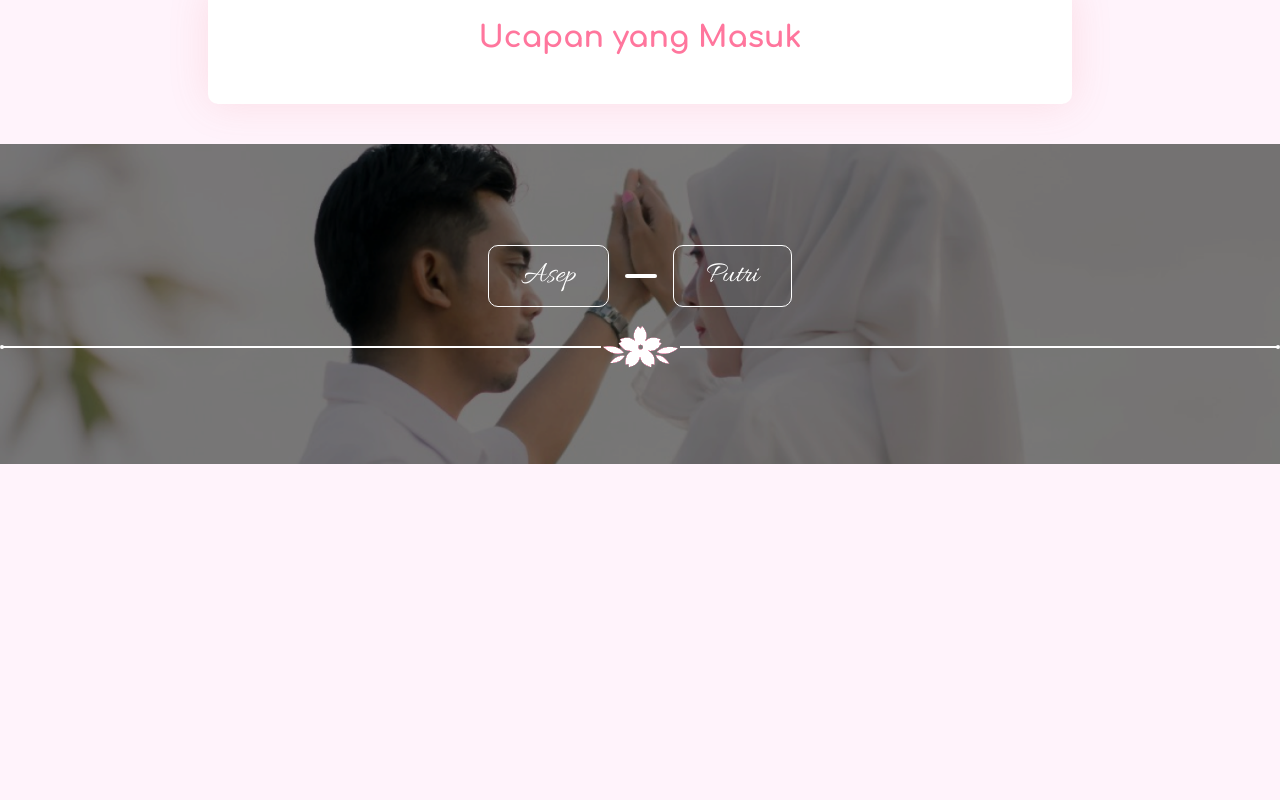
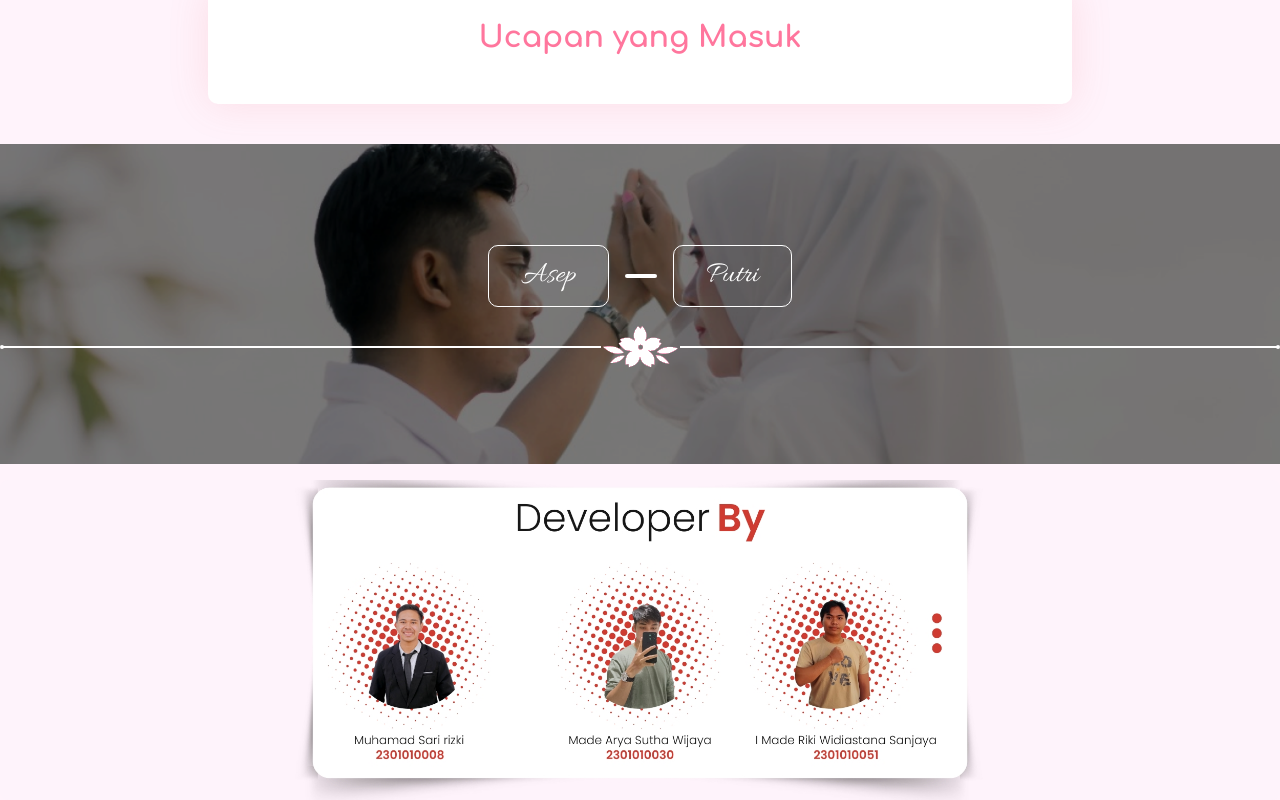
Before and after one commit to RikiSanjayaa/wedding-inv-web, a Next.js app: page / in a window 1280 px wide. Shown: the part 7742-8542 px from the top of the page. Before the commit the page ends 8206 px from the top, so only its background shows below. Built offline with nearby package versions, Linux system fonts and the light colour scheme.

Commit message:
Add develover by

```diff
--- a/components/page/Footer.js
+++ b/components/page/Footer.js
@@ -34,6 +34,15 @@ export default function Footer() {
         {/* Garis Sakura */}
         <Breakpoints2 />
       </div>
+
+      {/* Gambar Pembuat Web */}
+      <div className="flex justify-center mt-4">
+        <img
+          src="/images/depelover.jpg"
+          alt="Foto Pembuat Web"
+          className="max-w-full h-auto rounded-lg"
+        />
+      </div>
     </div>
   );
 }
```
Also changed, not shown: public/images/depelover.jpg.
